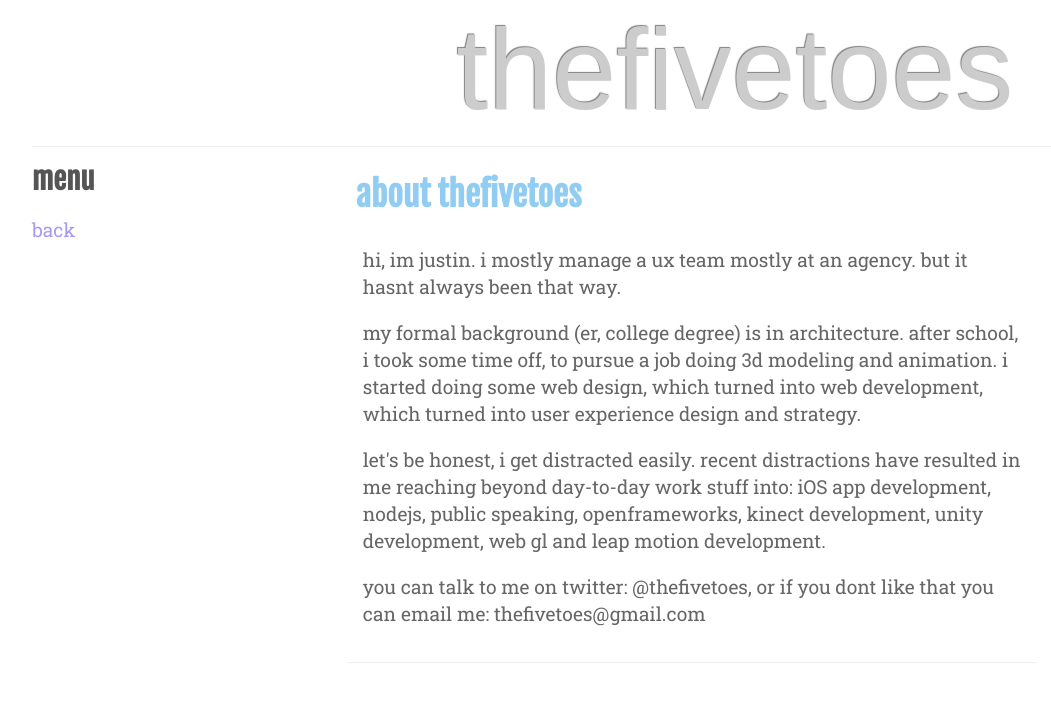
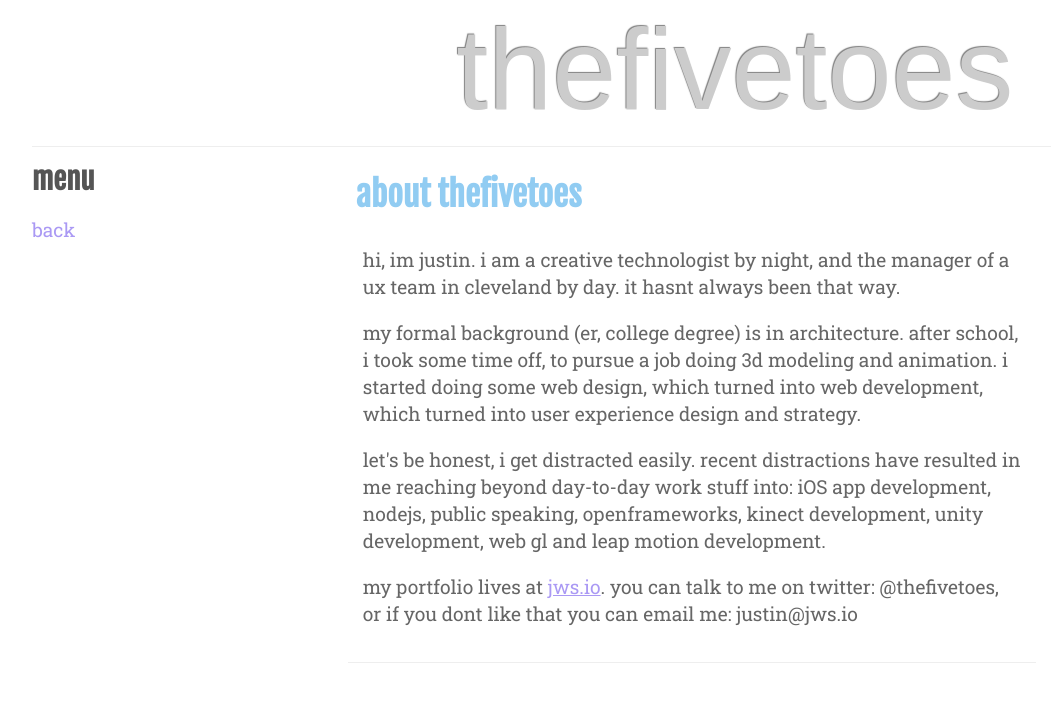
Before and after one commit to thefivetoes/thefivetoes.github.io, a Jekyll site: the page built from about/index.html, in a window 1280 px wide. Shown: the top 702 px of the page, without its empty margins (32-1083 px from the left). Built offline with Jekyll 4.4.1, drawn with Linux system fonts in a browser that asks for light colours; nearby versions of some CDN libraries; Markdown is read by kramdown in place of the engine named in the settings.

Commit message:
about page updates
edits to contact info, details

```diff
--- a/about/index.html
+++ b/about/index.html
@@ -19,10 +19,10 @@
         <article class="post">
           <h1 class="post-title"><a>about thefivetoes</a></h1>
           <div class="post-content">
-            <p>hi, im justin. i mostly manage a ux team mostly at an agency. but it hasnt always been that way.</p>
+            <p>hi, im justin. i am a creative technologist by night, and the manager of a ux team in cleveland by day. it hasnt always been that way.</p>
             <p>my formal background (er, college degree) is in architecture. after school, i took some time off, to pursue a job doing 3d modeling and animation. i started doing some web design, which turned into web development, which turned into user experience design and strategy.</p>
             <p>let's be honest, i get distracted easily. recent distractions have resulted in me reaching beyond day-to-day work stuff into: iOS app development, nodejs, public speaking, openframeworks, kinect development, unity development, web gl and leap motion development.</p>
-            <p>you can talk to me on twitter: @thefivetoes, or if you dont like that you can email me: thefivetoes@gmail.com</p>
+            <p>my portfolio lives at <a href="http://jws.io/?utm_source=thefivetoes&utm_medium=about%20page&utm_campaign=blog">jws.io</a>. you can talk to me on twitter: @thefivetoes, or if you dont like that you can email me: justin@jws.io</p>
           </div>
         </article>
       </li>
```
